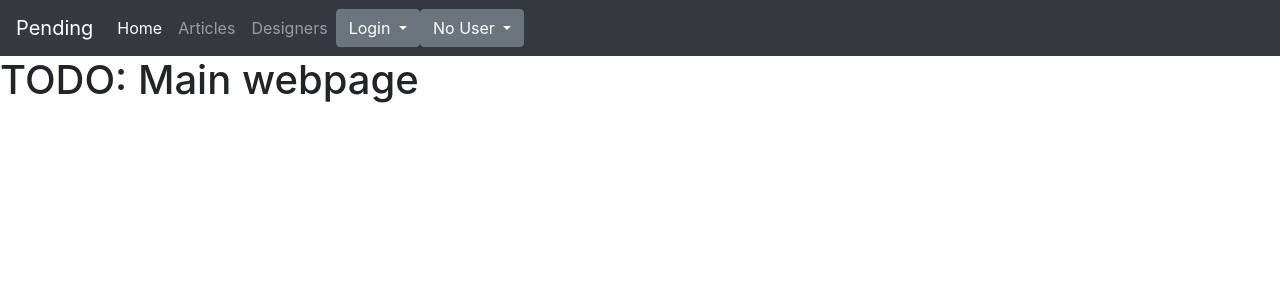
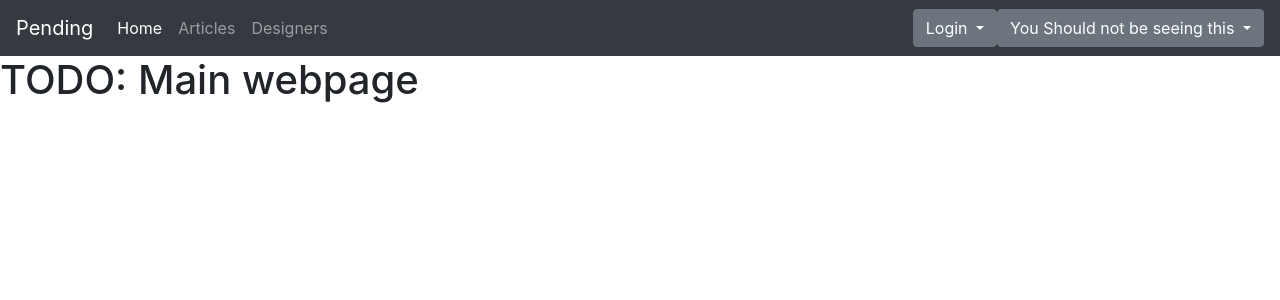
Before and after one commit to Daniel-Loh/Interior-Design, a Flask app: page / in a window 1280 px wide. Shown: the top 300 px of the page. Run offline with Flask 3, Linux system fonts and the light colour scheme; some libraries are stand-ins or nearby versions.

Commit message:
testing to shift login buttons to the right

```diff
--- a/templates/master.html
+++ b/templates/master.html
@@ -13,7 +13,7 @@
                 <span class="navbar-toggler-icon"></span>
             </button>
             <div class="collapse navbar-collapse" id="navbarNavAltMarkup">
-                <div class="navbar-nav">
+                <div class="navbar-nav mr-auto">
                     <a class="nav-item nav-link active" href="/">Home</a>
                     <a class="nav-item nav-link" href="#">Articles</a>
                     <a class="nav-item nav-link" href="/Designers">Designers</a>
@@ -45,7 +45,7 @@
                 </div>
                 <div class="dropdown" id="userProfile">
                     <button class="btn btn-secondary dropdown-toggle" type="button" id="dropdownMenuButton" data-toggle="dropdown" aria-haspopup="true" aria-expanded="false">
-                        <span id="btnText">No User</span>
+                        <span id="btnText">You Should not be seeing this</span>
                     </button>
                     <div class="dropdown-menu dropdown-menu-right" aria-labelledby="dropdownMenuButton">
                         <a class="dropdown-item" href="#">My Profile</a>
```
